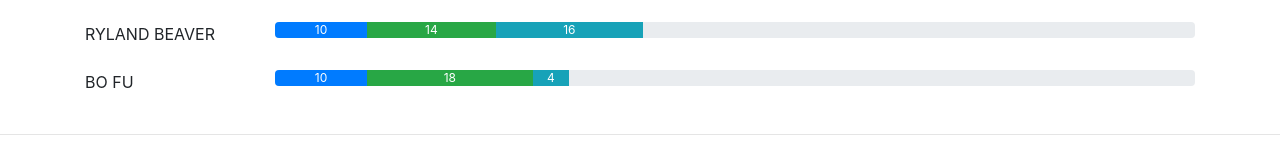
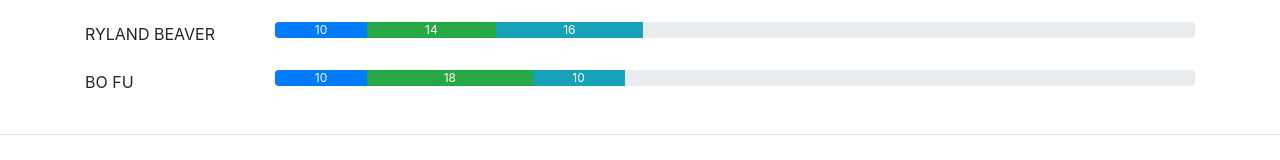
Before and after one commit to FitLifeApp/FitLifeApp.github.io, a plain HTML site: page index.html in a window 1280 px wide. Shown: the part 770-930 px from the top of the page. Drawn offline with nearby package versions, Linux system fonts and the light colour scheme.

Commit message:
Update index.html

```diff
--- a/index.html
+++ b/index.html
@@ -330,8 +330,8 @@
   						</div>
   						<!-- ITERATION 3 -->
   						<!-- HOURS:  -->
-  						<div class="progress-bar bg-info" role="progressbar" style="width: 4%" aria-valuenow="4" aria-valuemin="0" aria-valuemax="100">
-  							4
+  						<div class="progress-bar bg-info" role="progressbar" style="width: 10%" aria-valuenow="10" aria-valuemin="0" aria-valuemax="100">
+  							10
   						</div>
 					</div>
   				</div>
```
